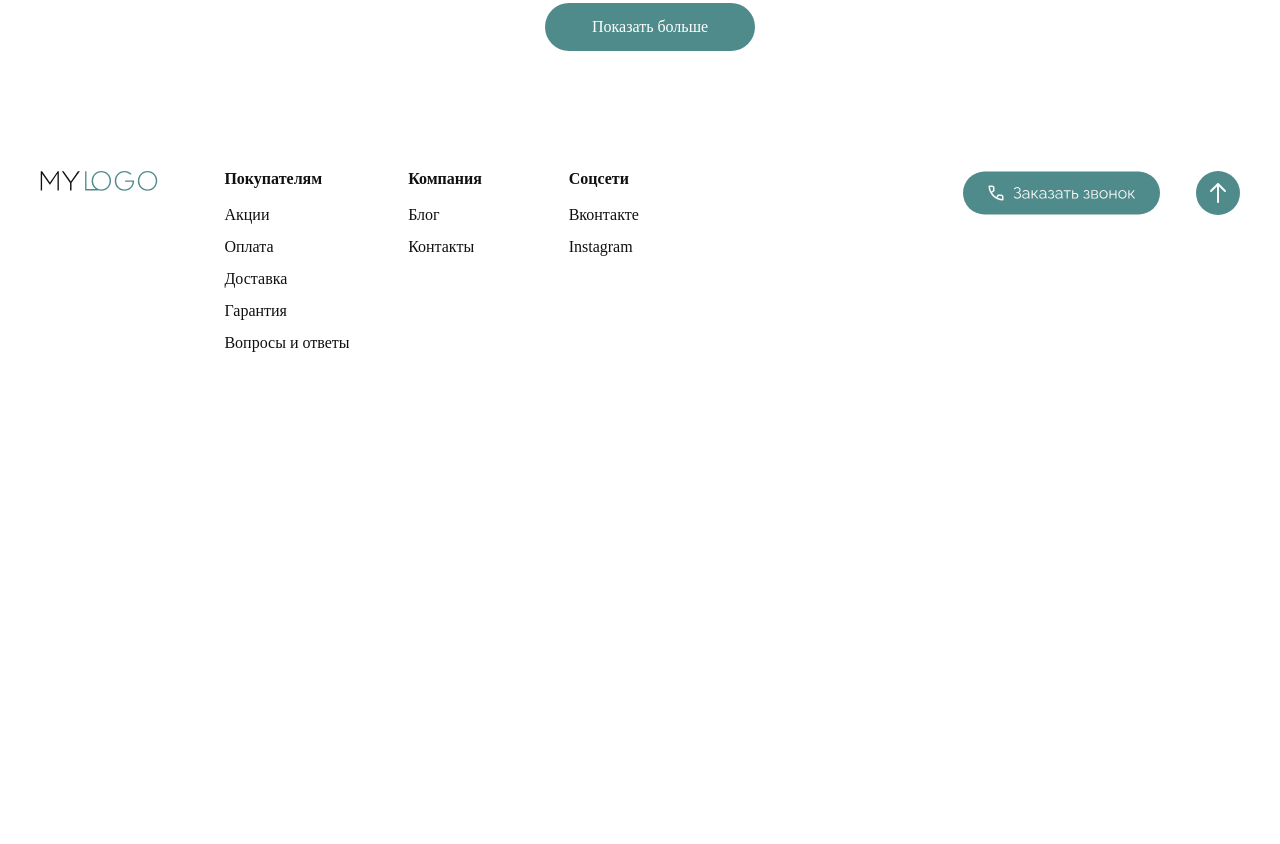
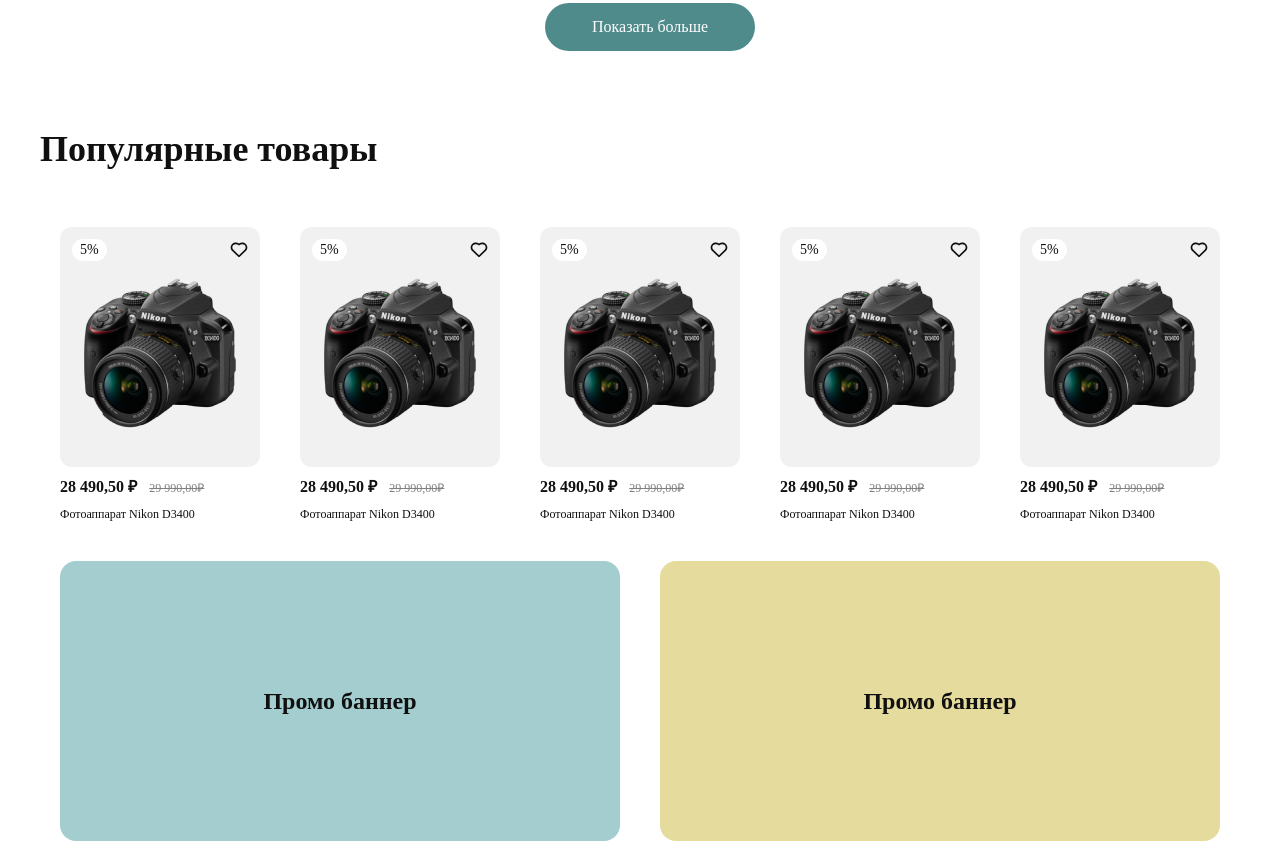
Before and after one commit to Gennady104/photo-store, a plain HTML site: page index.html in a window 1280 px wide. Shown: the part 1219-2063 px from the top of the page. Before the commit the page ends 1628 px from the top, so only its background shows below. Drawn offline with nearby package versions, Linux system fonts and the light colour scheme; a web font is replaced by a local one.

Commit message:
add section POPULAR

```diff
--- a/index.html
+++ b/index.html
@@ -187,7 +187,7 @@
 
 
    <!-- ----  POPULAR   ------- -->
-   <!-- <section class="popular">
+   <section class="popular">
    <div class="container">
          <h3 class="title">Популярные товары</h3>
          <div class="popular__inner">
@@ -598,7 +598,7 @@
       </div>
       </div>
       </div>
-   </section> -->
+   </section>
    <!-- ----  /POPULAR   ------- -->
 
    <!-- ----  FOOTER   ------- -->
```
